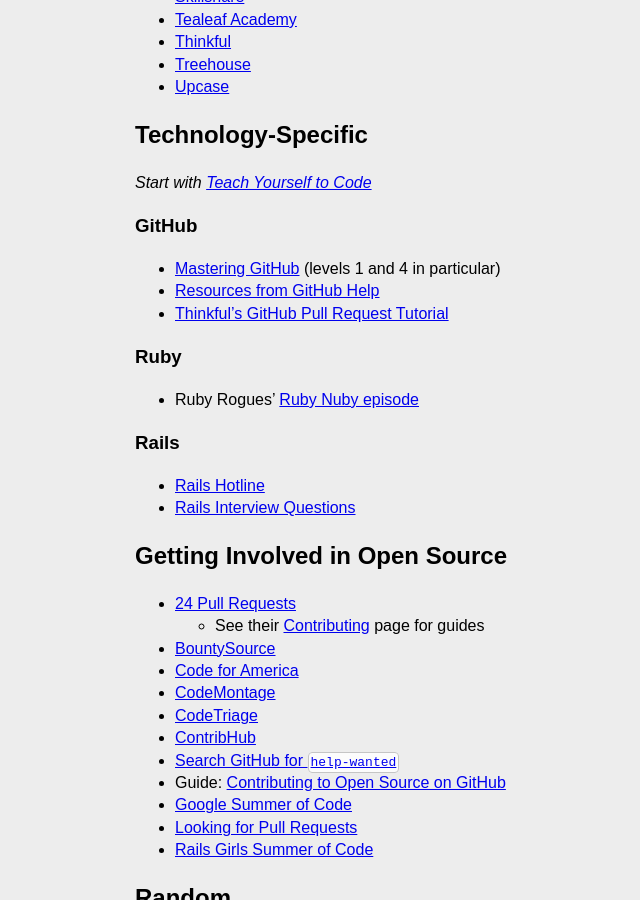
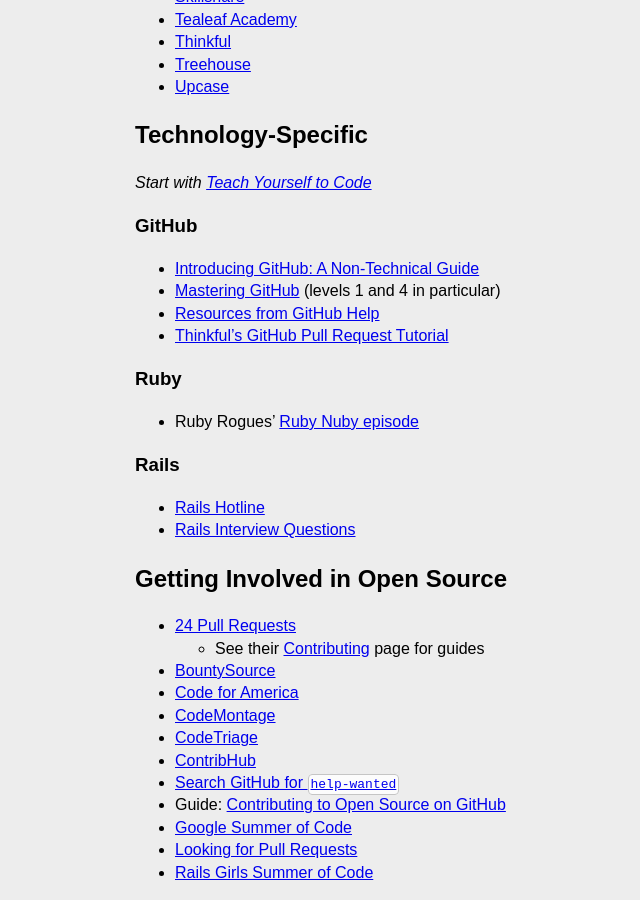
Before and after one commit to HackerHours/hackerhours.org, a Jekyll site: the page built from resources.md, in a window 1280 px wide and 900 px high, scrolled down 1924 px. Shown: the whole window, without its empty margins (185-825 px from the left). Built offline with Jekyll 4.4.1, drawn with Linux system fonts in a browser that asks for light colours; some web fonts are replaced; comment, search, counter and statistics services are not loaded.

Commit message:
link to Peter's book

```diff
--- a/resources.md
+++ b/resources.md
@@ -78,7 +78,8 @@
 
 ### GitHub
 
-* [Mastering GitHub](http://hackerhours.org/resources.html#getting-involved-in-open-source) (levels 1 and 4 in particular)
+* [Introducing GitHub: A Non-Technical Guide](http://www.amazon.com/Introducing-GitHub-A-Non-Technical-Guide/dp/1491949740)
+* [Mastering GitHub](https://www.codeschool.com/courses/mastering-github) (levels 1 and 4 in particular)
 * [Resources from GitHub Help](https://help.github.com/articles/what-are-other-good-resources-for-learning-git-and-github)
 * [Thinkful's GitHub Pull Request Tutorial](http://www.thinkful.com/learn/github-pull-request-tutorial/)
 
```
